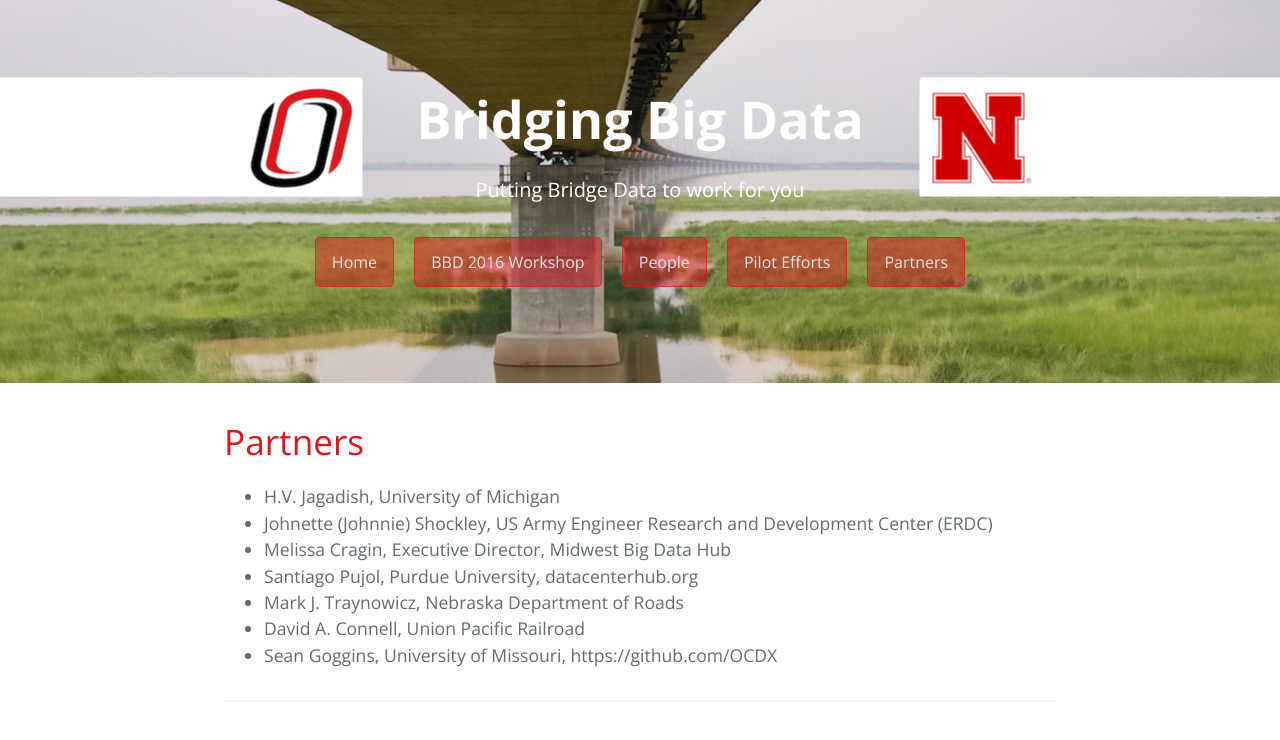
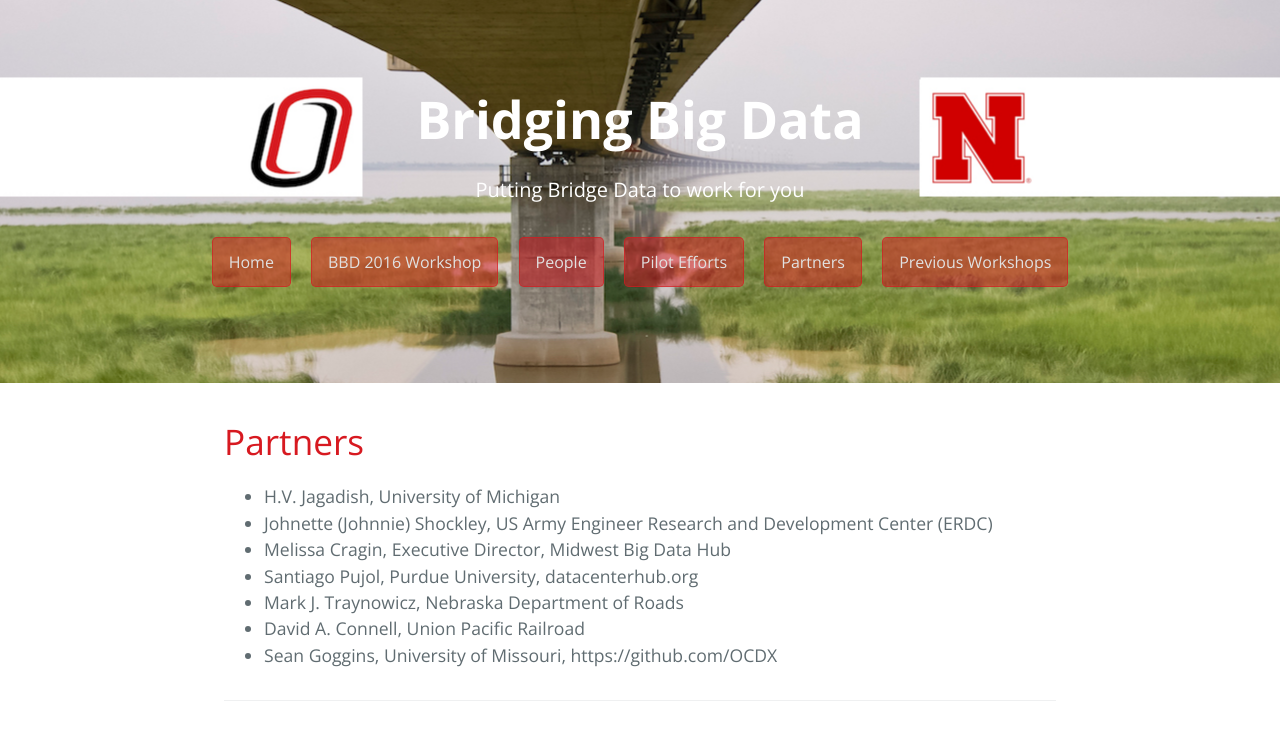
Before and after one commit to BridgingBigData/BridgingBigData.github.io, a Jekyll site: the page built from pages/partners.md, in a window 1280 px wide. Shown: the top 740 px of the page. Built offline with Jekyll 4.4.1, drawn with Linux system fonts in a browser that asks for light colours.

Commit message:
added 2017 link

```diff
--- a/_layouts/default.html
+++ b/_layouts/default.html
@@ -15,10 +15,11 @@
       <h1 class="project-name">Bridging Big Data</h1>
       <h2 class="project-tagline">Putting Bridge Data to work for you</h2>
       <a href="/" class="btn">Home</a>
-      <a href="/pages/bbd2016.html" class="btn">BBD 2016 Workshop</a>
+      <a href="/pages/bbd2017.html" class="btn">BBD 2016 Workshop</a>
       <a href="/pages/people.html" class="btn">People</a>
       <a href="/pages/datasets.html" class="btn">Pilot Efforts</a>
       <a href="/pages/partners.html" class="btn">Partners</a>
+      <a href="/pages/workshops.html" class="btn">Previous Workshops</a>
     </section>
 
 
```
